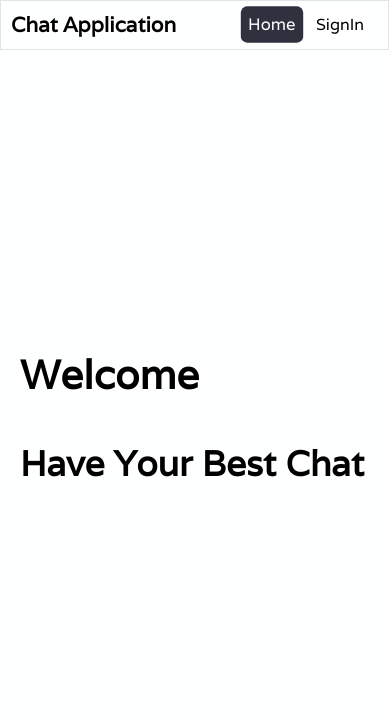
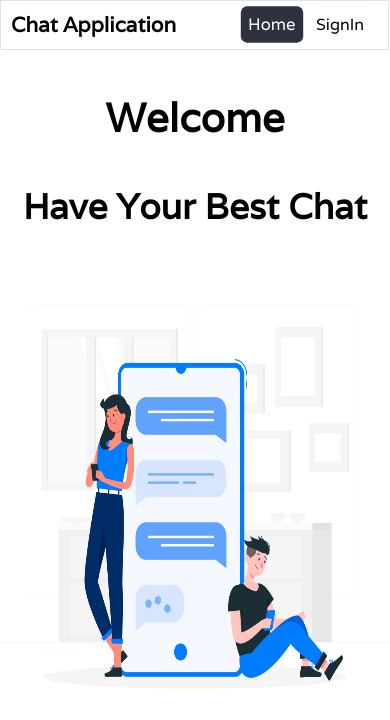
Before and after one commit to anish0103/mern-chat-frontend, a React (Create React App) app: page / in a window 390 px wide. Shown: the top 720 px of the page. Built offline with nearby package versions, Linux system fonts and the light colour scheme.

Commit message:
Added Photo In HomePage

```diff
--- a/src/Components/Pages/HomePage.css
+++ b/src/Components/Pages/HomePage.css
@@ -3,9 +3,13 @@
   height: 93vh;
   background-color: #feffff;
   display: flex;
-    flex-direction: column;
-    justify-content: center;
-    /* align-items: center; */
+  align-items: center;
+  /* flex-direction: column; */
+  /* justify-content: center; */
+}
+
+.homepage-textcontainer {
+  width: 50%;
 }
 
 .homepage-welcometext {
@@ -18,17 +22,43 @@
   font-size: 60px;
 }
 
-@media screen and (max-width:450px) {
+.homepage-imagecontainer {
+  width: 50%;
+  display: flex;
+  justify-content: center;
+  align-items: center;
+  height: 98%;
+}
+
+.homepage-imagecontainer img {
+  width: 80%;
+  height: 100%;
+}
+
+@media screen and (max-width: 450px) {
   .homepage-welcometext {
     font-size: 20px;
+    text-align: center;
   }
 
   .homepage-besttext {
     font-size: 30px;
+    text-align: center;
   }
 
   .homepage-maincontainer {
     height: 87vh;
+    justify-content: center;
+    flex-direction: column;
   }
-
+  .homepage-imagecontainer {
+    width: 100%;
+    height: 70%;
   }
+  .homepage-textcontainer {
+    width: 100%;
+  }
+  .homepage-imagecontainer img {
+    width: 100%;
+  }
+}
--- a/src/Components/Pages/HomePage.js
+++ b/src/Components/Pages/HomePage.js
@@ -1,15 +1,21 @@
 import React from 'react'
 
 import './HomePage.css'
+import Picture from './picture.jpg'
 
 const HomePage = () => {
     return (
         <div className='homepage-maincontainer'>
-            <div className='homepage-welcometext'>
-                <h1>Welcome</h1>
+            <div className='homepage-textcontainer'>
+                <div className='homepage-welcometext'>
+                    <h1>Welcome</h1>
+                </div>
+                <div className='homepage-besttext'>
+                    <h3>Have Your Best Chat</h3>
+                </div>
             </div>
-            <div className='homepage-besttext'>
-                <h3>Have Your Best Chat</h3>
+            <div className='homepage-imagecontainer'>
+                <img src={Picture} />
             </div>
         </div>
     )
```
Also changed, not shown: src/Components/Pages/picture.jpg (added). Lines whose indentation alone changed are shown as unchanged.
